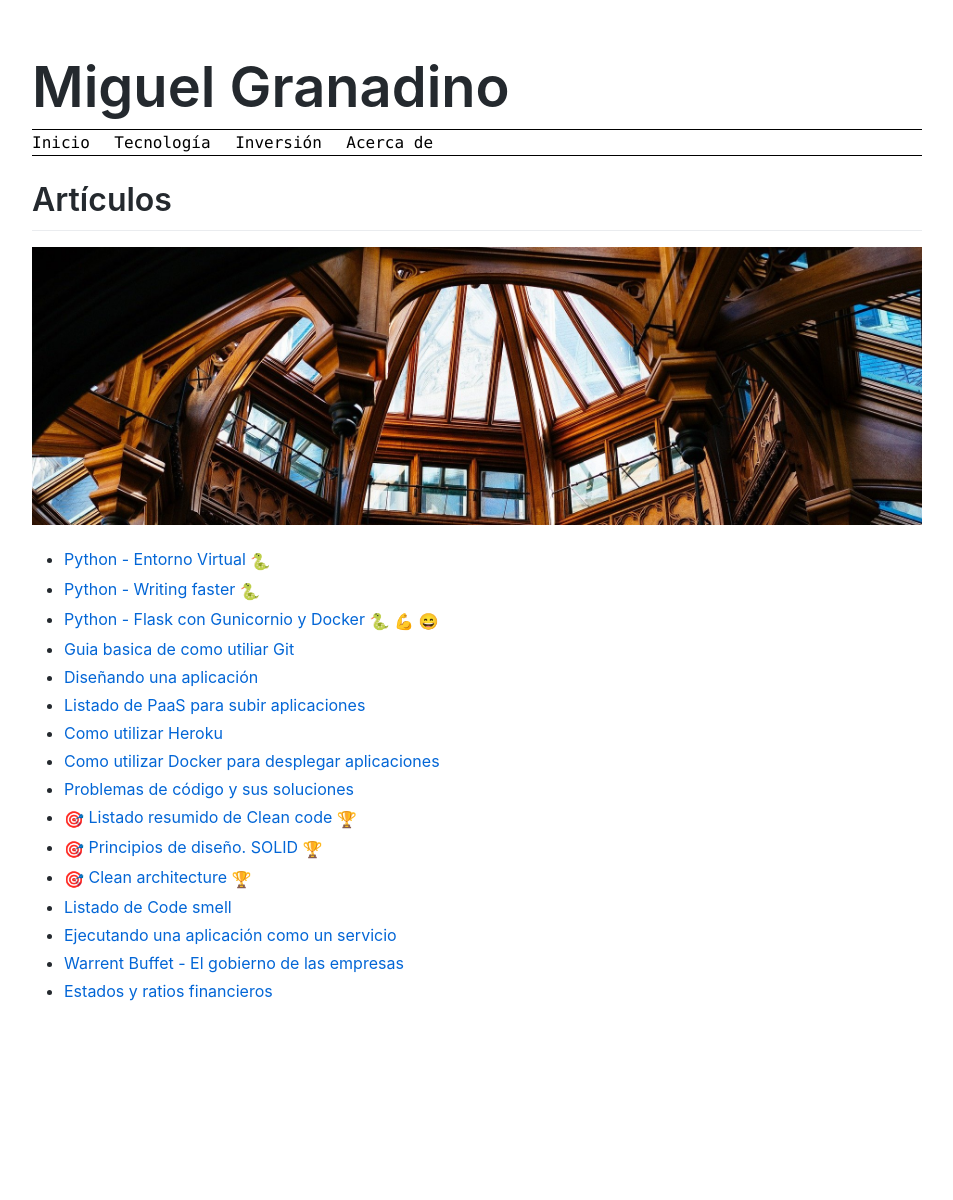
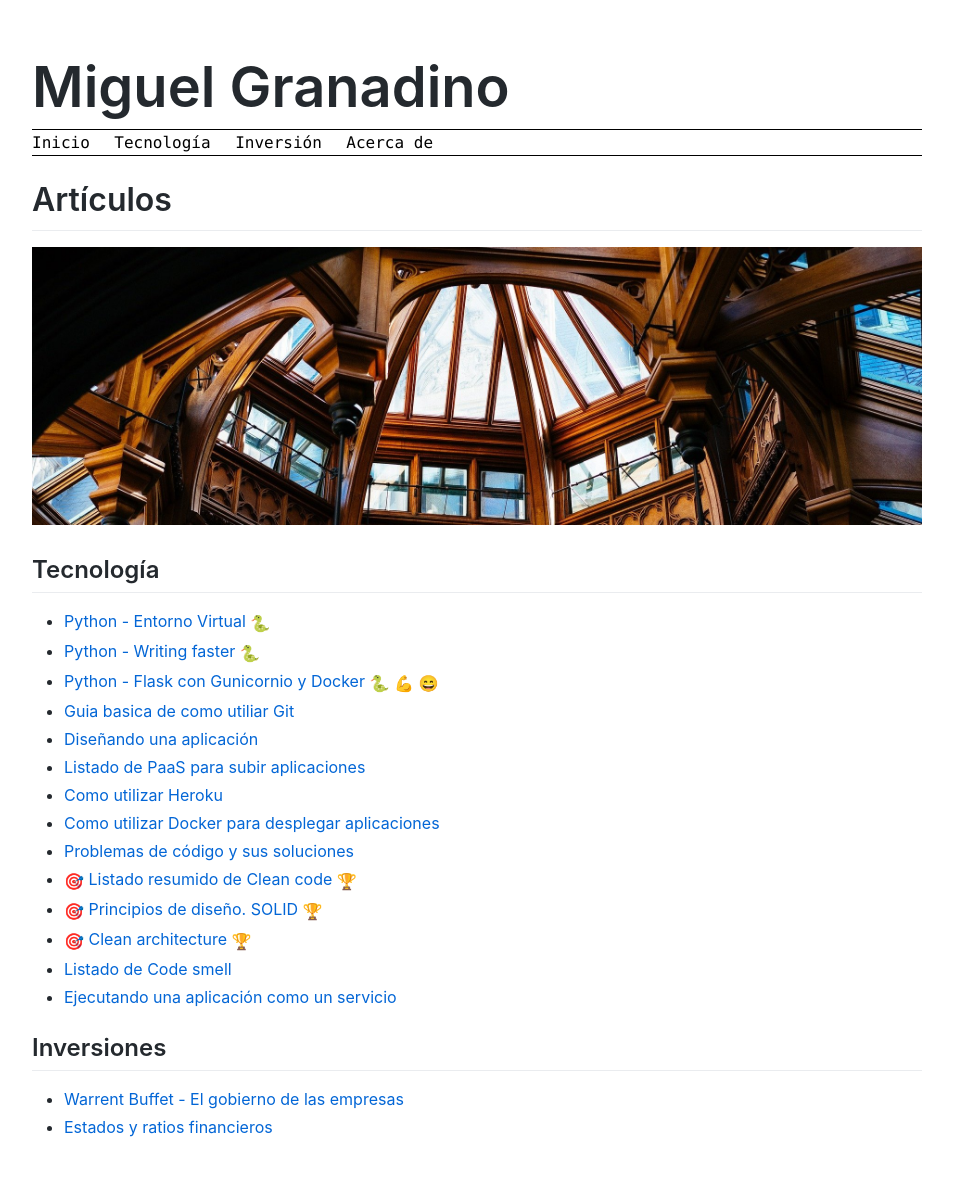
Before and after one commit to Akira3030/formacion, a Jekyll site: the page built from index.md, in a window 1280 px wide. Shown: the whole page, without its empty margins (163-1116 px from the left). Built offline with Jekyll 4.4.1, drawn with Linux system fonts in a browser that asks for light colours; emoji names are drawn with the system emoji font; before the commit the page ends 1064 px from its top, so only the background shows below that.

Commit message:
Update index.md

```diff
--- a/index.md
+++ b/index.md
@@ -6,6 +6,8 @@ title: Articulos
 # Artículos
 
 ![]({{ site.site_url }}/assets/img/architecture-1851117_1920-1_600.jpg)
+
+## Tecnología
 
 * [Python - Entorno Virtual](articulos/python-entorno-virtual.md) :snake:
 * [Python - Writing faster](articulos/written-faster-python.md) :snake:
@@ -21,5 +23,8 @@ title: Articulos
 * :dart: [Clean architecture](articulos/) :trophy:
 * [Listado de Code smell](articulos/lista-de-code-smells.md)
 * [Ejecutando una aplicación como un servicio](articulos/ejecutando-aplicacion-como-un-servicio.md)
+
+## Inversiones
+
 * [Warrent Buffet - El gobierno de las empresas](articulos/warrent-buffet-gobierno-empresas.md)
 * [Estados y ratios financieros](ratios-financieros-y-estados-financieros.md)
```
